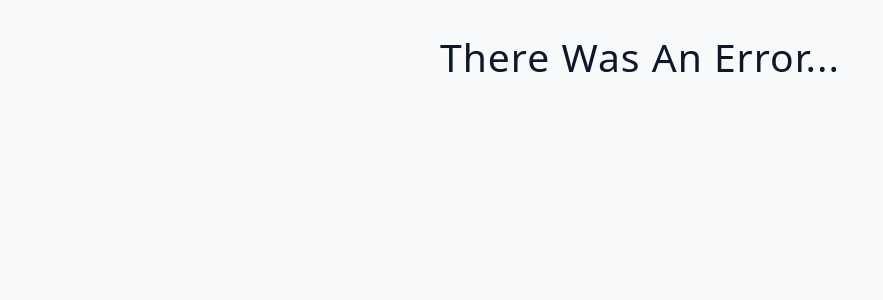
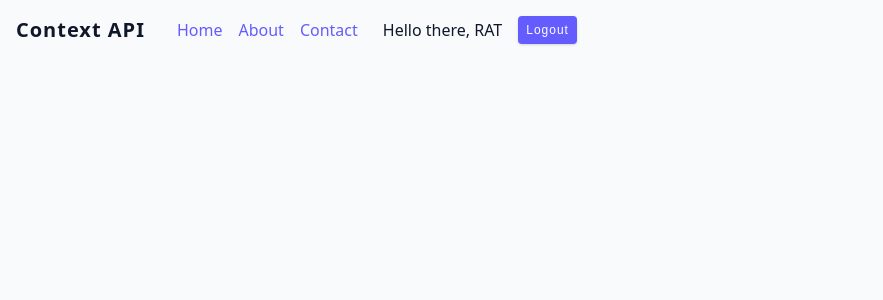
Before and after one commit to Sushant-Luitel/JohnSmilgaTutorialPractice, a React (Vite) app: page / in a window 1280 px wide. Shown: the top 300 px of the page, without its empty margins (0-883 px from the left). Built offline with nearby package versions, Linux system fonts and the light colour scheme; no server answers.

Commit message:
contextAPI to avoid prop drilling

```diff
--- a/src/App.css
+++ b/src/App.css
@@ -1,10 +1,3 @@
-#root {
-  max-width: 1280px;
-  margin: 0 auto;
-  padding: 2rem;
-  text-align: center;
-}
-
 * {
   margin: 0;
   padding: 0;
--- a/src/App.jsx
+++ b/src/App.jsx
@@ -1,10 +1,11 @@
 import "./App.css";
-import FetchApi from "./Components/FetchApi";
+
+import Navbar from "./Components/Navbar";
 
 function App() {
   return (
     <>
-      <FetchApi />
+      <Navbar />
     </>
   );
 }
--- /dev/null
+++ b/src/Components/NavLinks.jsx
@@ -0,0 +1,23 @@
+import React from "react";
+import UserContainer from "./UserContainer";
+
+const NavLinks = ({ user, logout }) => {
+  return (
+    <div className="nav-container">
+      <ul className="nav-links">
+        <li>
+          <a href="#">Home</a>
+        </li>
+        <li>
+          <a href="#">About</a>
+        </li>
+        <li>
+          <a href="#">Contact</a>
+        </li>
+      </ul>
+      <UserContainer />
+    </div>
+  );
+};
+
+export default NavLinks;
--- /dev/null
+++ b/src/Components/Navbar.jsx
@@ -0,0 +1,19 @@
+import React, { createContext, useState } from "react";
+import NavLinks from "./NavLinks";
+export const NavbarContext = createContext();
+const Navbar = () => {
+  const [user, setUser] = useState({ name: "rat" });
+  const logout = () => {
+    setUser(null);
+  };
+  return (
+    <NavbarContext.Provider value={{ user, logout }}>
+      <div className="navbar">
+        <h5>Context API</h5>
+        <NavLinks />
+      </div>
+    </NavbarContext.Provider>
+  );
+};
+
+export default Navbar;
--- /dev/null
+++ b/src/Components/UserContainer.jsx
@@ -0,0 +1,16 @@
+import React, { useContext } from "react";
+import { NavbarContext } from "./Navbar";
+
+const UserContainer = () => {
+  const { user, logout } = useContext(NavbarContext);
+  return (
+    <div className="user-container">
+      <p>Hello there, {user?.name?.toUpperCase()}</p>
+      <button className="btn" onClick={logout}>
+        Logout
+      </button>
+    </div>
+  );
+};
+
+export default UserContainer;
```
